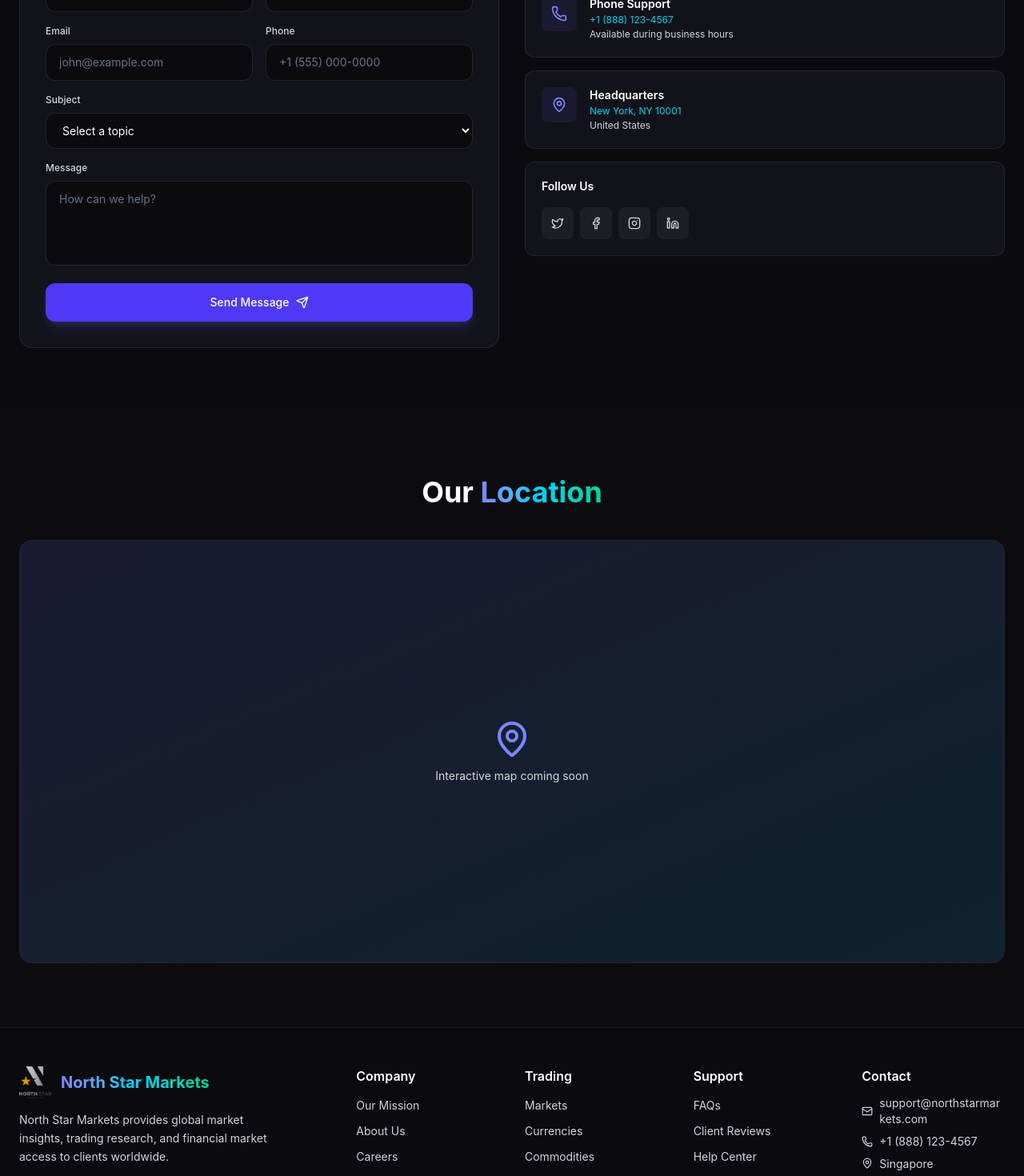
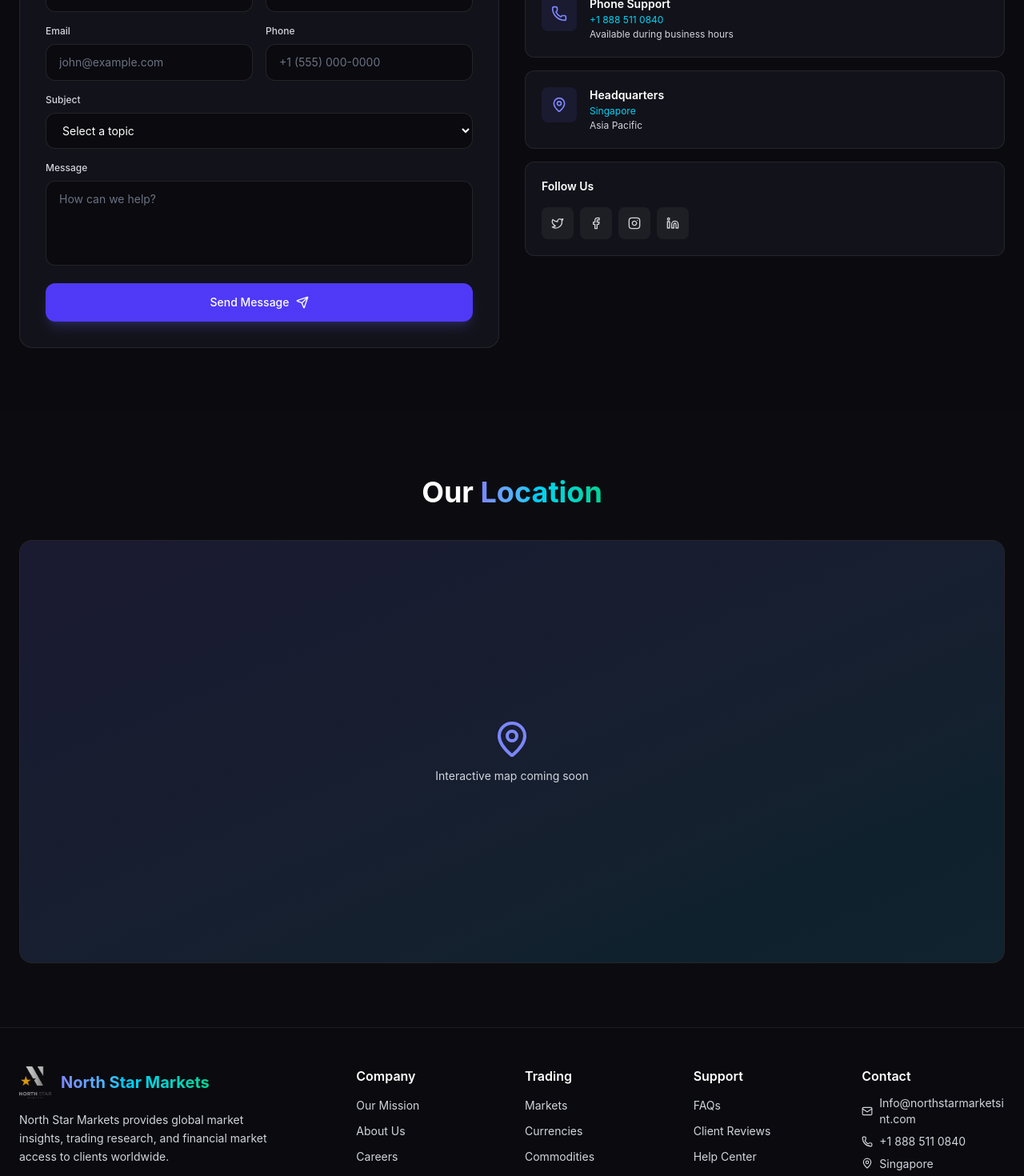
Before and after one commit to hoteldemo88-a11y/NorthStarMarkets, a React (Vite) app in the folder frontend/: page /contact in a window 1280 px wide. Shown: the part 540-2010 px from the top of the page at 80% size. Built offline with nearby package versions, Linux system fonts and the light colour scheme.

Commit message:
backend updadted

```diff
--- a/frontend/src/components/Footer.jsx
+++ b/frontend/src/components/Footer.jsx
@@ -67,8 +67,8 @@ export default function Footer() {
           <div className="min-w-0">
             <h4 className="text-white font-semibold mb-3">Contact</h4>
             <ul className="space-y-2">
-              <li className="flex items-center gap-2 text-gray-300 text-sm break-all"><Mail className="w-3.5 h-3.5 flex-shrink-0" />support@northstarmarkets.com</li>
-              <li className="flex items-center gap-2 text-gray-300 text-sm"><Phone className="w-3.5 h-3.5 flex-shrink-0" />+1 (888) 123-4567</li>
+              <li className="flex items-center gap-2 text-gray-300 text-sm break-all"><Mail className="w-3.5 h-3.5 flex-shrink-0" />Info@northstarmarketsint.com</li>
+              <li className="flex items-center gap-2 text-gray-300 text-sm"><Phone className="w-3.5 h-3.5 flex-shrink-0" />+1 888 511 0840</li>
               <li className="flex items-start gap-2 text-gray-300 text-sm"><MapPin className="w-3.5 h-3.5 mt-0.5" />Singapore</li>
             </ul>
           </div>
--- a/frontend/src/pages/Contact.jsx
+++ b/frontend/src/pages/Contact.jsx
@@ -3,9 +3,9 @@ import { motion } from 'framer-motion'
 import { Mail, Phone, MapPin, Send, Twitter, Facebook, Instagram, Linkedin, CheckCircle } from 'lucide-react'
 
 const contactInfo = [
-  { icon: Mail, title: 'Email Support', details: 'support@northstarmarkets.com', description: 'Response within 24 hours' },
-  { icon: Phone, title: 'Phone Support', details: '+1 (888) 123-4567', description: 'Available during business hours' },
-  { icon: MapPin, title: 'Headquarters', details: 'New York, NY 10001', description: 'United States' },
+  { icon: Mail, title: 'Email Support', details: 'Info@northstarmarketsint.com', description: 'Response within 24 hours' },
+  { icon: Phone, title: 'Phone Support', details: '+1 888 511 0840', description: 'Available during business hours' },
+  { icon: MapPin, title: 'Headquarters', details: 'Singapore', description: 'Asia Pacific' },
 ]
 
 const socialLinks = [
```
